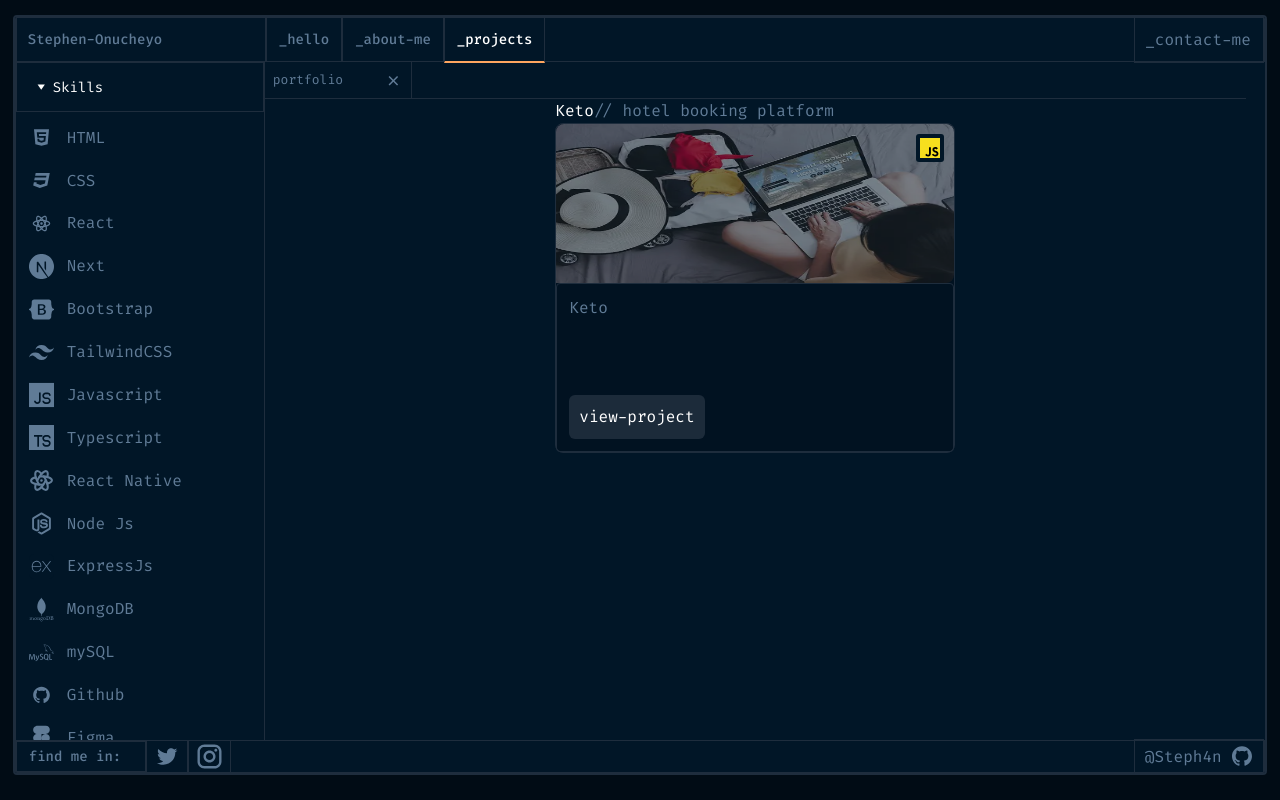
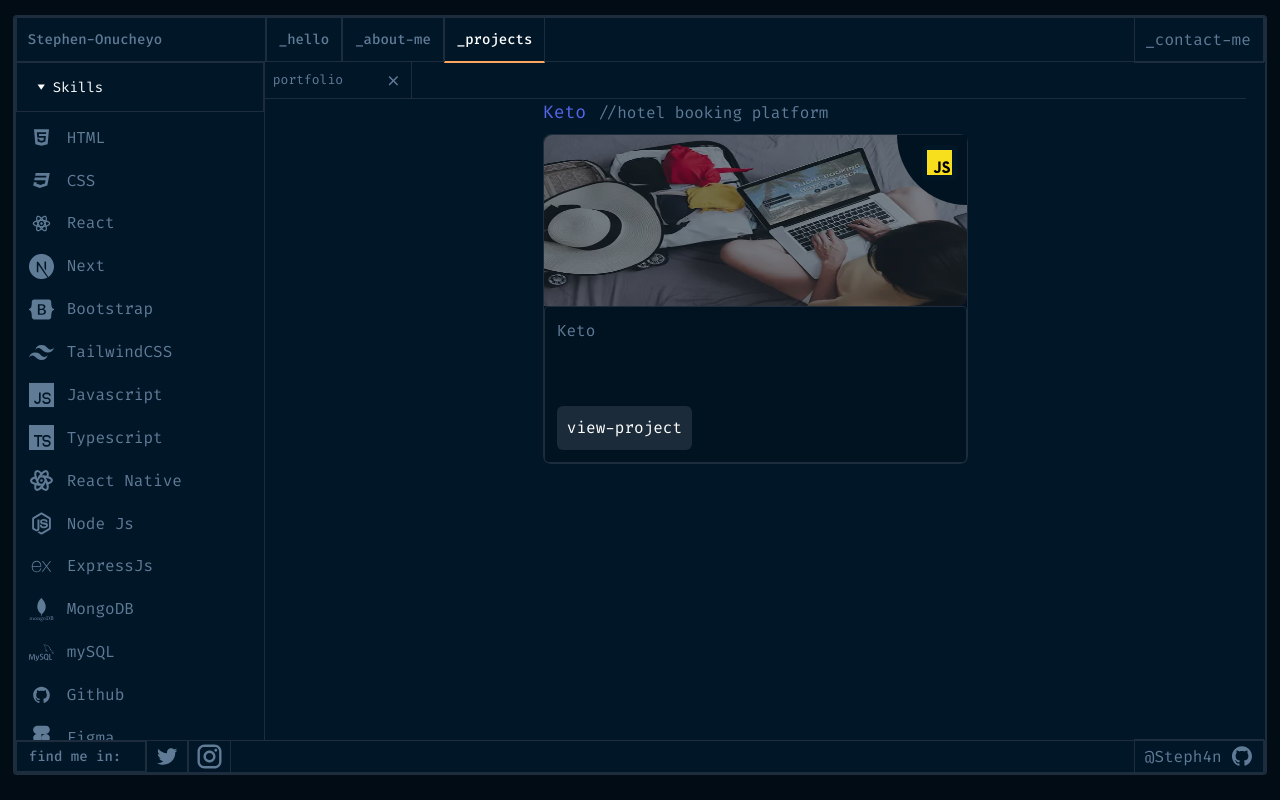
Before and after one commit to Stepheeeen/portfolio-v.2.0, a React (Vite) app: page /_projects in a window 1280 px wide. Built offline with nearby package versions, Linux system fonts and the light colour scheme.

Commit message:
card again

```diff
--- a/src/components/Card.jsx
+++ b/src/components/Card.jsx
@@ -1,21 +1,28 @@
 import React from 'react'
 import { Link } from 'react-router-dom';
 
-const Card = ({title, info, css, path, detail, imageSrc, skillSrc}) => {
+const Card = ({ title, info, css, path, detail, imageSrc, skillSrc }) => {
   return (
     <main>
-    <div className='flex items-center'>
-      <p>{title}</p><span className='text-[#607B96]'>{info}</span>
-    </div>
+      <div className='flex items-center mb-2'>
+        <p className='text-[#5565E8] text-[18px] mr-3'>{title}</p><span className='text-[#607B96]'>{info}</span>
+      </div>
 
       <div className={`relative rounded-lg h-[330px] ${css}`}>
-          <img src={imageSrc} alt={title} className='h-[48.5%] w-full rounded-t-lg rounded-r-lg border-transparent opacity-50'/>
-        <div className='h-[51.5%] p-3 w-full border border-x-[#1E2D3D] border-b-[#1E2D3D] border-t-[#1E2D3D] rounded flex flex-col justify-between items-start'>
+        <div className='h-[52%] w-full rounded-t-lg rounded-r-lg border-transparent'>
+          <img src={imageSrc} alt={title} className='h-full w-full rounded-t-lg rounded-r-lg border-transparent opacity-50' />
+
+          <div className='absolute top-0 right-0 w-[70px] h-[70px] bg-[#011221] rounded-bl-full grid place-items-center'>
+            <img src={skillSrc} alt={title} className=' mt-[-15px] mr-[-15px] w-[35px] h-[35px]' />
+          </div>
+
+        </div>
+
+        <div className='h-[48%] p-3 w-full border border-x-[#1E2D3D] border-b-[#1E2D3D] border-t-[#1E2D3D] rounded flex flex-col justify-between items-start'>
           <p className='text-[#607B96]'>{detail}</p>
           <Link to={path} className='rounded-md p-2.5 bg-[#1C2B3A]' >view-project</Link>
         </div>
 
-        <img src={skillSrc} alt={title} className='absolute top-[10px] right-[10px]'/>
       </div>
     </main>
   )
--- a/src/pages/Project.jsx
+++ b/src/pages/Project.jsx
@@ -73,7 +73,7 @@ const Project = () => {
                 </nav>
 
                 <div className='w-full md:ml-[238px] h-full grid place-items-center overflow-y-scroll'>
-                    <Card css='bg-[#011221] border border-1 border-[#1E2D3D] w-[400px]' detail='Keto' imageSrc={Travel} info='// hotel booking platform' path='https://keto-github-io.vercel.app/' skillSrc={JsImage} title='Keto'/>
+                    <Card css='bg-[#011221] border border-1 border-[#1E2D3D] w-[425px]' detail='Keto' imageSrc={Travel} info='//hotel booking platform' path='https://keto-github-io.vercel.app/' skillSrc={JsImage} title='Keto'/>
                 </div>
             </main>
         </Dashboard>
```
